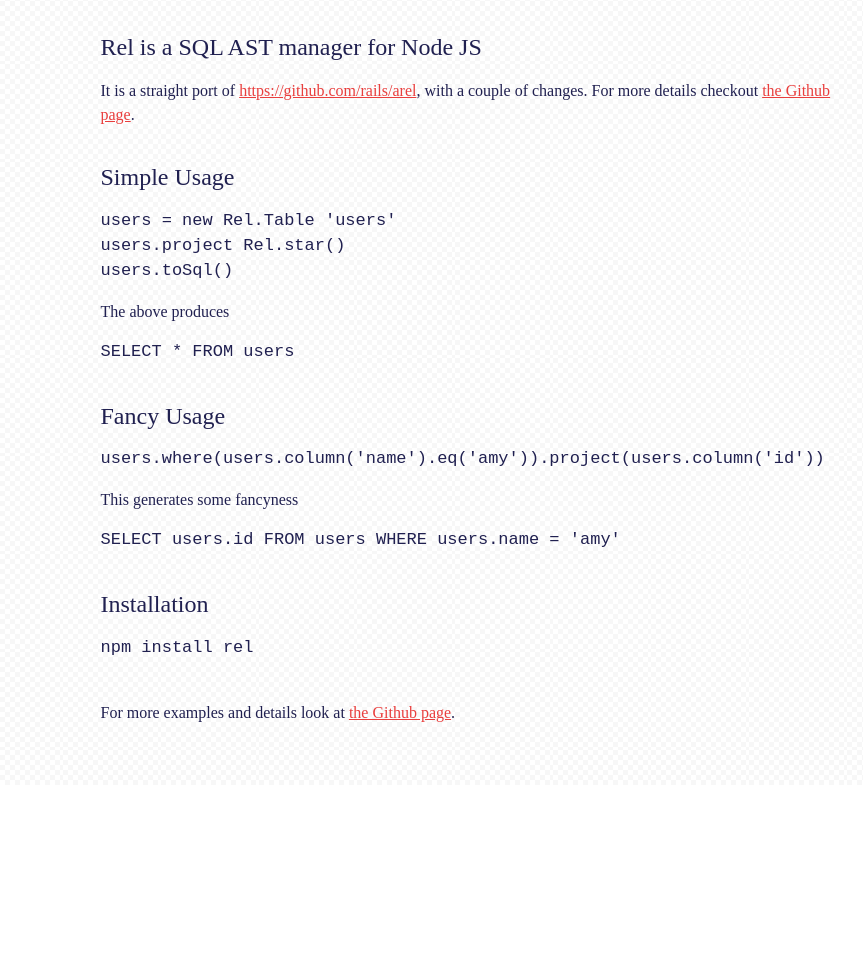
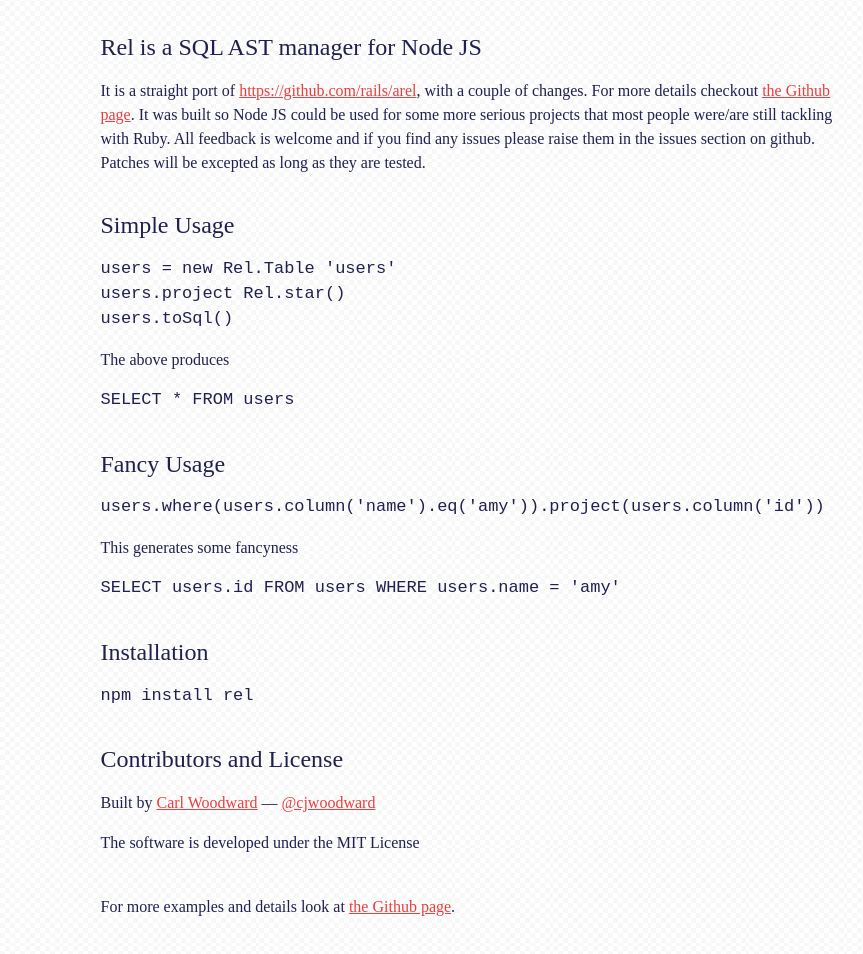
Before and after one commit to yang/rel, a plain HTML site: page index.html in a window 1280 px wide. Shown: the part 134-1088 px from the top of the page, without its empty margins (233-1096 px from the left). Before the commit the page ends 919 px from the top, so only its background shows below. Drawn offline with Linux system fonts and the light colour scheme.

Commit message:
Fixed up spacing

```diff
--- a/index.html
+++ b/index.html
@@ -22,7 +22,7 @@
     <div class='container body'>
       <section class='intro'>
         <h1>Rel is a SQL AST manager for Node JS</h1>
-        <p class='large'>It is a straight port of <a href="https://github.com/rails/arel">https://github.com/rails/arel</a>, with a couple of changes. For more details checkout <a href="https://github.com/cjwoodward/rel">the Github page</a>.</p>
+        <p class='large'>It is a straight port of <a href="https://github.com/rails/arel">https://github.com/rails/arel</a>, with a couple of changes. For more details checkout <a href="https://github.com/cjwoodward/rel">the Github page</a>. It was built so Node JS could be used for some more serious projects that most people were/are still tackling with Ruby. All feedback is welcome and if you find any issues please raise them in the issues section on github. Patches will be excepted as long as they are tested.</p>
         <h2>Simple Usage</h2>
         <pre><code>users = new Rel.Table 'users'
 users.project Rel.star()
@@ -36,6 +36,11 @@
         <h2>Installation</h2>
         <pre><code>npm install rel</pre></code>
 
+        <h2>Contributors and License</h2>
+
+        <p>Built by <a href="https://github.com/cjwoodward">Carl Woodward</a> &mdash; <a href="http://twitter.com/cjwoodward">@cjwoodward</a></p>
+        <p>The software is developed under the MIT License</p>
+
         <p class="footnote">For more examples and details look at <a href="https://github.com/cjwoodward/rel">the Github page</a>.</p>
 
       </section>
```
